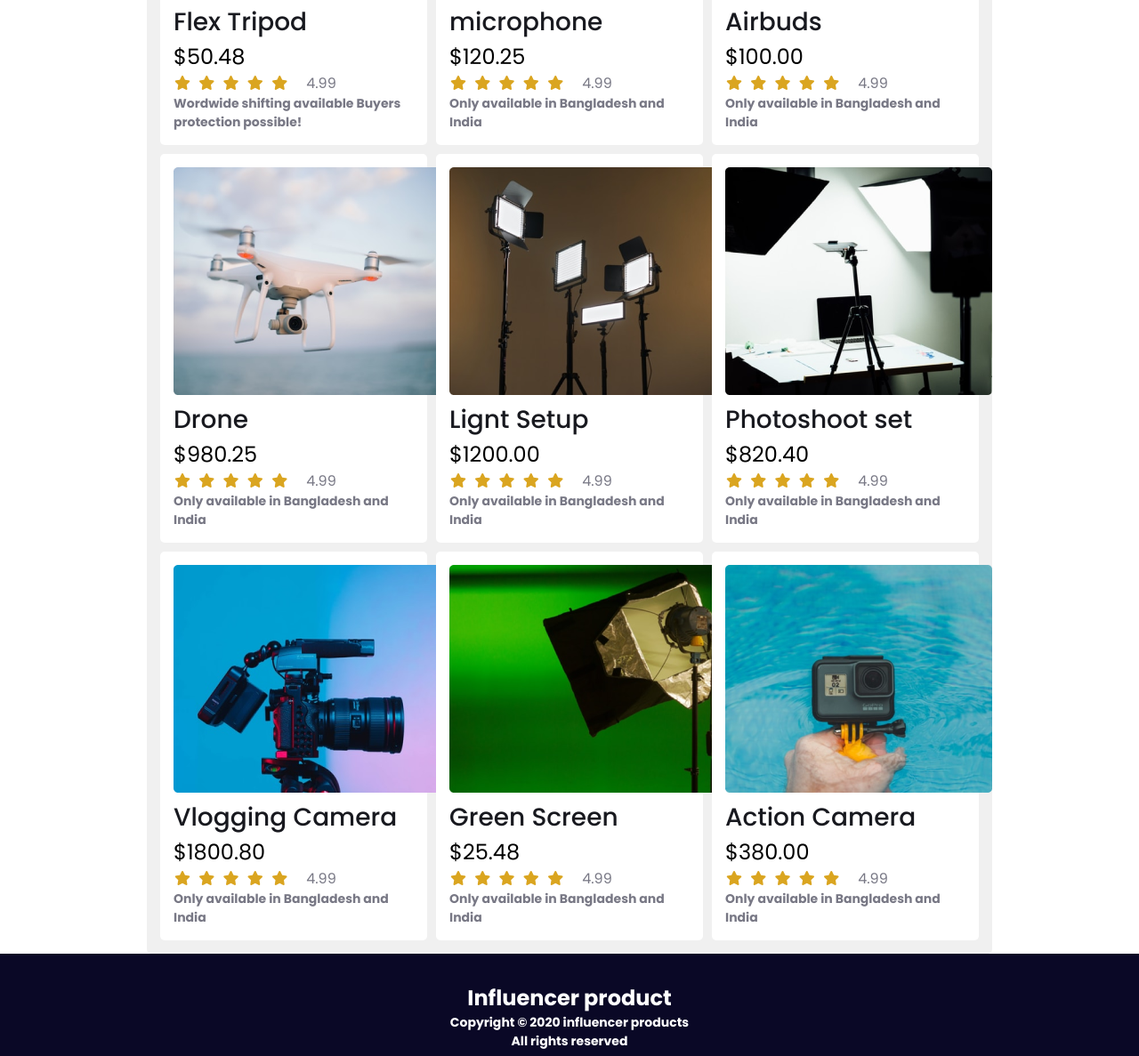
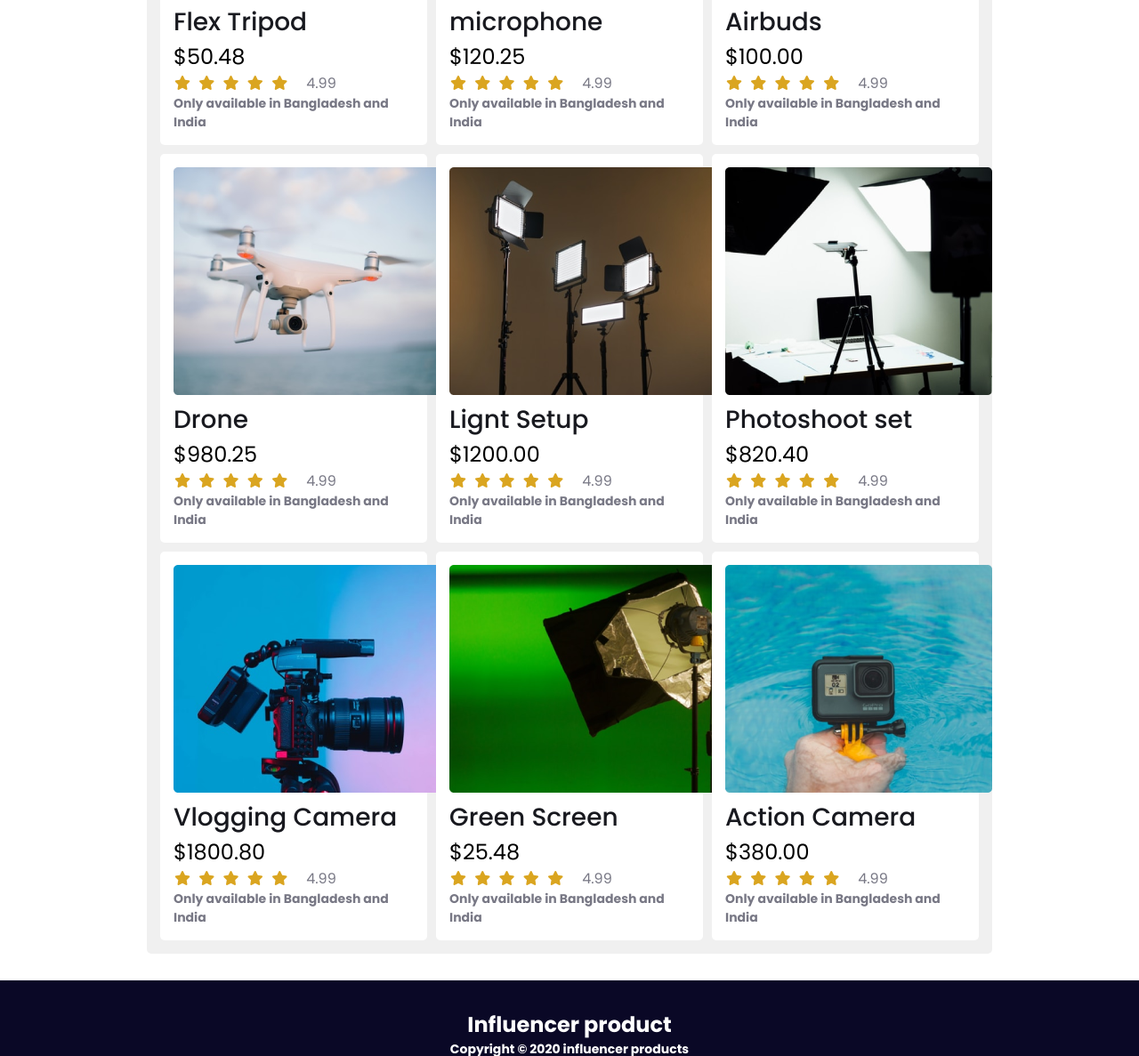
Before and after one commit to AbdMamun1999/influencer-gear, a plain HTML site: page index.html in a window 1280 px wide. Shown: the part 883-2070 px from the top of the page at 89% size. Drawn offline with Linux system fonts and the light colour scheme.

Commit message:
add some text and footer  margin top

```diff
--- a/index.html
+++ b/index.html
@@ -97,8 +97,7 @@
                             </span>
                         </div>
                         <h5 class="product-description">
-                            Wordwide shifting available
-                            Buyers protection possible!
+                            Only available in Bangladesh and India
                         </h5>
                     </div>
                 </div>
--- a/style.css
+++ b/style.css
@@ -572,7 +572,7 @@ nav span a{
     }
     /* footer sectopm */
     .footer-section{
-        margin-top: 0px;
+        margin-top: 30px;
     }
     .footer-nav{
         flex-direction: row;
```
